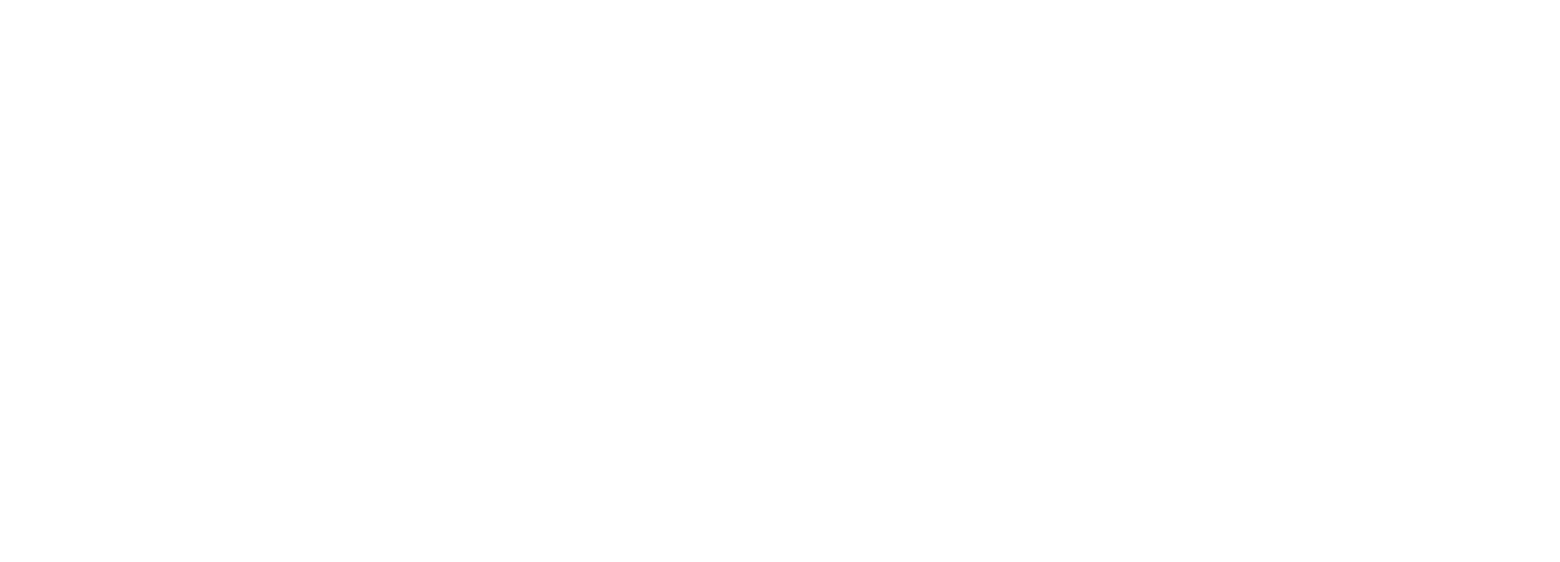
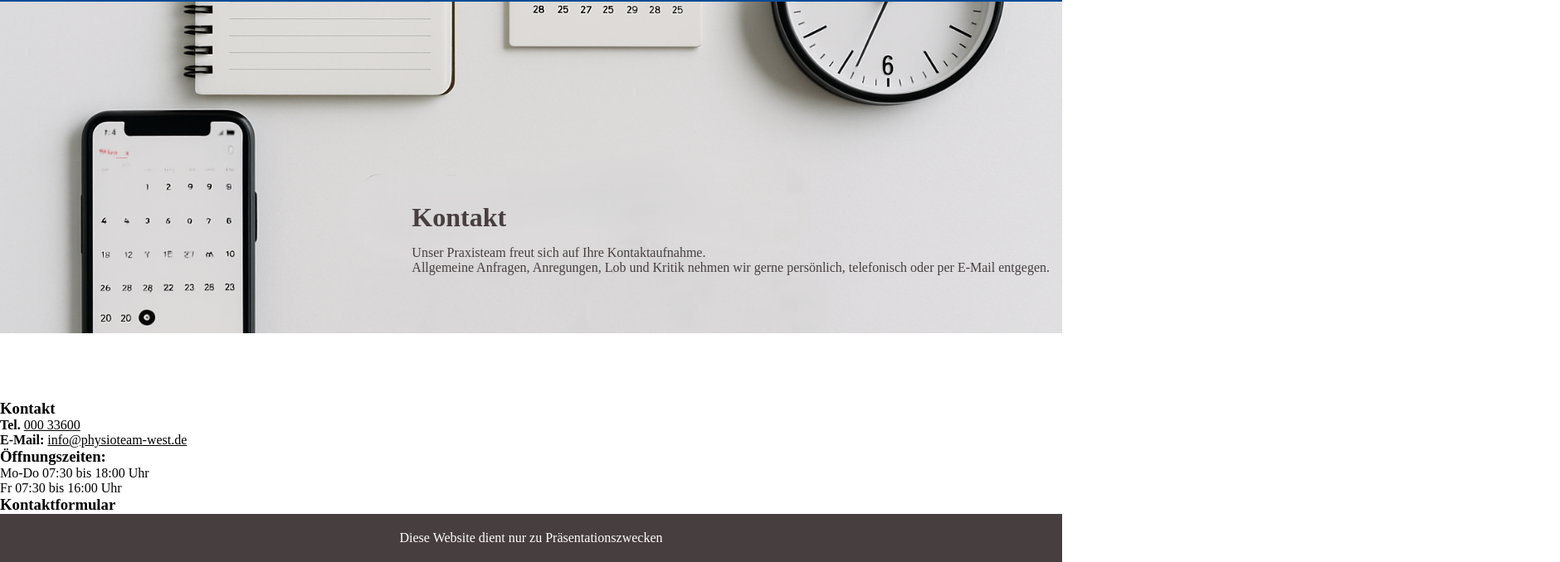
Before and after one commit to OliinykOlha/praxis-website-react, a React (Vite) app: page /kontakt in a window 1280 px wide. Before the commit this address had no page. Shown: the part 149-827 px from the top of the page at 83% size, 1880 px wide, since content can reach past the window. Before the commit the page ends 800 px from the top, so only its background shows below. Built offline with nearby package versions, Linux system fonts and the light colour scheme.

Commit message:
add Kontakt Page

```diff
--- a/src/App.tsx
+++ b/src/App.tsx
@@ -3,6 +3,7 @@
 import Home from "./pages/Home/Home"
 import Leistungen from "./pages/Leistungen/Leistungen"
 import UnserTeam from "./pages/UnserTeam/UnserTeam"
+import Kontakt from "./pages/Kontakt/Kontakt"
 
 function App() {
 
@@ -14,6 +15,7 @@
           <Route index element={<Home />} />
           <Route path="leistungen" element={<Leistungen />} />
           <Route path="team" element={<UnserTeam />} />
+          <Route path="kontakt" element={<Kontakt />} />
 
 
         </Route>
--- a/src/pages/Home/Home.tsx
+++ b/src/pages/Home/Home.tsx
@@ -10,7 +10,7 @@
 import picture_2 from "../../assets/fizio2.jpg";
 import picture_3 from "../../assets/leistungen.jpg";
 import Button from "../../components/Button/Button";
-import { Link, useNavigate } from "react-router-dom";
+import {useNavigate } from "react-router-dom";
 import { AddressMap } from "../../components/AdressMap/AddressMap";
 
 function Home() {
--- a/src/pages/Home/styles.ts
+++ b/src/pages/Home/styles.ts
@@ -12,7 +12,7 @@
 export const HomeWrapper = styled.div`
   position: relative;
   width: 100%;
-  height: 400px;
+  height: 800px;
   overflow: visible;
   flex-direction: column;
 `;
@@ -21,7 +21,7 @@
   display: flex;
   flex-direction: row;
   align-items: center;
-  height: 350px;
+  max-height: 350px;
   gap: 20px;
   margin-top: 50px;
   padding: 20px;
@@ -47,7 +47,7 @@
   flex-direction: column;
   margin-top: 30px;
   width: 100%;
-  height: 400px;
+  height: 250px;
   gap: 40px;
   overflow: visible;
 
--- /dev/null
+++ b/src/pages/Kontakt/Kontakt.tsx
@@ -0,0 +1,54 @@
+import { KontaktComponent, KontaktDescription, KontaktPicture, KontaktWrapper } from "./styles";
+import kontaktPicture  from "../../assets/Kontakt/Kontakt.png";
+
+function Kontakt () {
+
+    return (
+        <KontaktWrapper>
+            <KontaktComponent>
+                 <KontaktPicture src={kontaktPicture} alt=""></KontaktPicture>
+                 <KontaktDescription>
+             <h1 style={{marginBottom: '15px'}}>Kontakt</h1>
+             <p>
+                Unser Praxisteam freut sich auf Ihre Kontaktaufnahme.
+                <p>Allgemeine Anfragen, Anregungen, Lob und Kritik nehmen wir gerne persönlich,
+                telefonisch oder per E-Mail entgegen.</p>
+             </p>
+             </KontaktDescription>
+            </KontaktComponent>
+
+            <div style={{marginTop: "80px"}}>
+                    <div>
+                      <h3>Kontakt</h3>
+                      <p>
+                        <strong>Tel. </strong>{" "}
+                        <span style={{ textDecoration: "underline" }}> 000 33600</span>
+                      </p>
+                      <p>
+                        <strong>E-Mail: </strong>
+                        <span style={{ textDecoration: "underline" }}>
+                          info@physioteam-west.de
+                        </span>
+                      </p>
+                    </div>
+                    <div>
+                      <h3>Öffnungszeiten:</h3>
+                      <p>Mo-Do 07:30 bis 18:00 Uhr</p>
+                      <p>Fr 07:30 bis 16:00 Uhr</p>
+                    </div>
+                  </div>
+
+                  {/* Kontakt Formular */}
+
+                  <div>
+                    <h3>Kontaktformular</h3>
+
+                  </div>
+
+
+
+        </KontaktWrapper>
+    )
+}
+
+export default Kontakt;
--- /dev/null
+++ b/src/pages/Kontakt/styles.ts
@@ -0,0 +1,34 @@
+import styled from "@emotion/styled";
+
+export const KontaktWrapper = styled.div`
+  width: 100%;
+  height: auto;
+  overflow: visible;
+  flex-direction: column;
+`;
+
+export const KontaktComponent = styled.div`
+ position: relative;
+  display: flex;
+  flex-direction: column;
+  width: 100%;
+  height: 400px;
+  gap: 40px;
+  overflow: visible;
+`;
+
+export const KontaktPicture = styled.img`
+  width: 100%;
+  height: 100%;
+  object-fit: cover;
+  gap: 20px;
+`;
+
+export const KontaktDescription = styled.div`
+position: absolute;
+bottom: 70px;
+right: 15px ;
+gap: 20px;
+color: rgb(71, 62, 64);
+
+`;
--- a/src/pages/UnserTeam/UnserTeam.tsx
+++ b/src/pages/UnserTeam/UnserTeam.tsx
@@ -4,9 +4,14 @@
 import {unserTeamPhotos} from "./data";
 import img from "../../assets/UnserTeamphotos/UTF8.jpg";
 import Button from "../../components/Button/Button";
+import { useNavigate } from "react-router-dom";
 
 function UnserTeam() {
+const navigate = useNavigate();
 
+const goToKontaktPage = () => {
+  navigate('/kontakt')
+};
 
   return (
     <UnserTeamWrapper>
@@ -43,7 +48,7 @@
 
       <UnserTeamPicture>
         <img src={img} alt="TerminPicture" />
-      <Button name="KONTAKT"/>
+      <Button name="KONTAKT" onClick={goToKontaktPage}/>
 
       </UnserTeamPicture>
 
```
Also changed, not shown: src/assets/Kontakt/1.png (added), src/assets/Kontakt/Kontakt.png (added).
